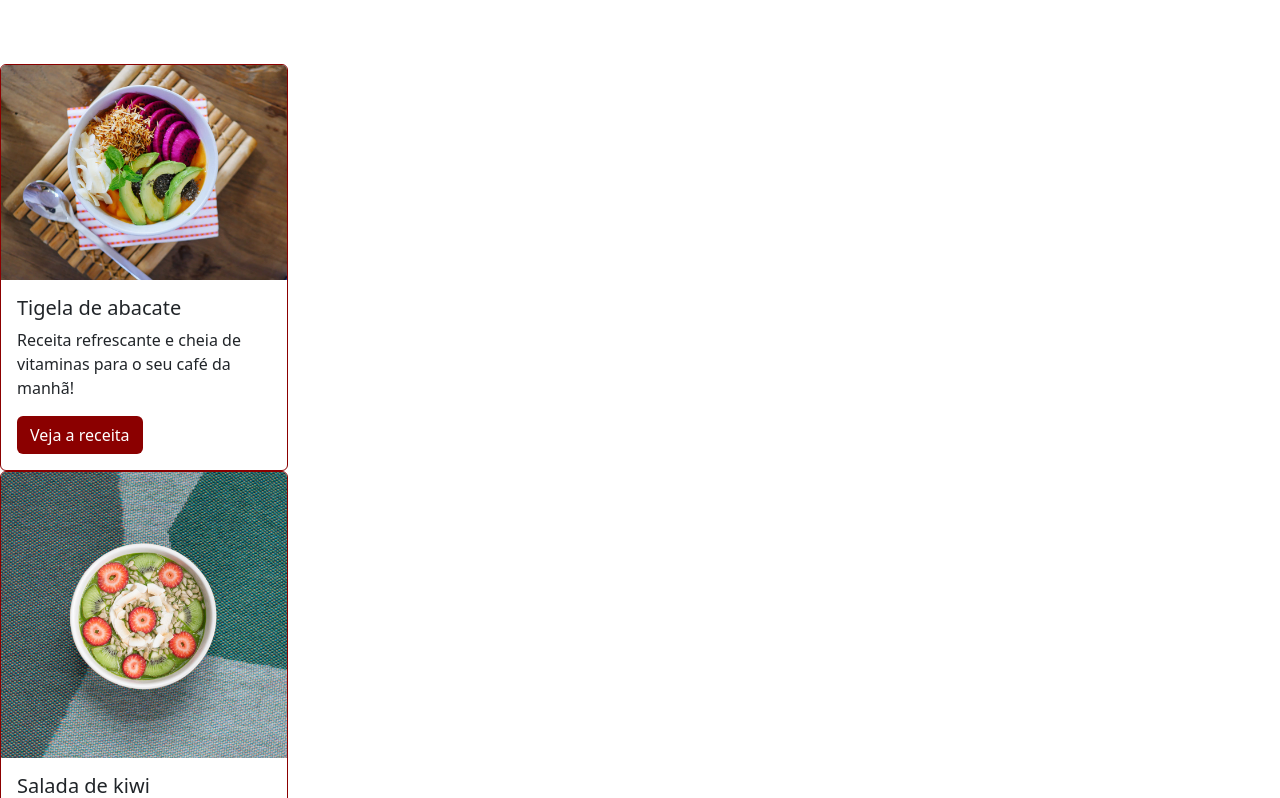
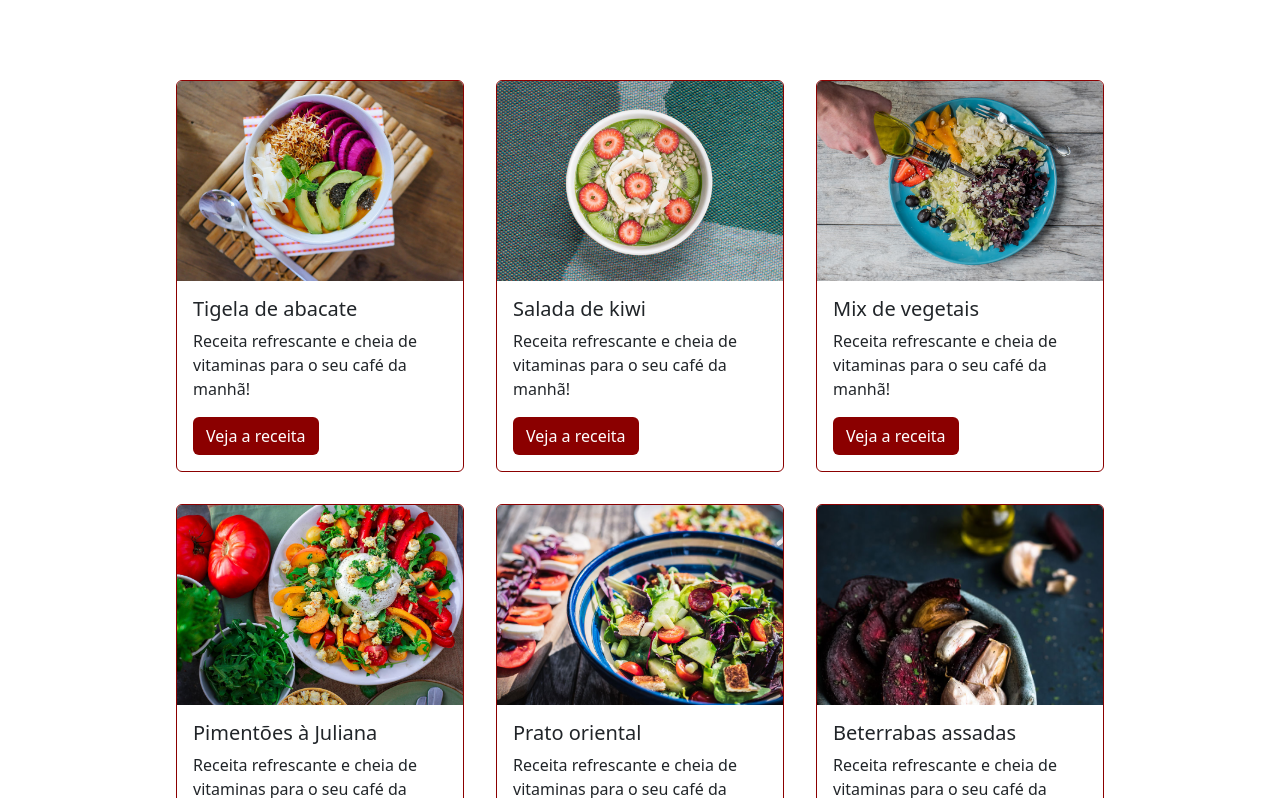
Before and after one commit to jvieira562/estudos-sobre-frontend-com-bootstrap, a plain HTML site: page curso_bootstrap_alura/projeto-base/index.html in a window 1280 px wide. Shown: the part 574-1372 px from the top of the page. Drawn offline with nearby package versions, Linux system fonts and the light colour scheme.

Commit message:
Trabalhando com grids

```diff
--- a/curso_bootstrap_alura/projeto-base/index.html
+++ b/curso_bootstrap_alura/projeto-base/index.html
@@ -11,16 +11,14 @@
 </head>
 
 <body>
-  <!--NAVBAR-->
+  <header class="cabecalho">
     <nav class="navbar navbar-expand-lg bg-light">
       <div class="container-fluid">
         <a class="navbar-brand" href="#">Fruta e Fruto</a>
-
         <button class="navbar-toggler" type="button" data-bs-toggle="collapse" data-bs-target="#navbarNav"
           aria-controls="navbarNav" aria-expanded="false" aria-label="Toggle navigation">
           <span class="navbar-toggler-icon"></span>
         </button>
-
         <div class="collapse navbar-collapse justify-content-end" id="navbarNav">
           <ul class="navbar-nav">
             <li class="nav-item"><a class="nav-link active" aria-current="page" href="#">Inicio</a></li>
@@ -31,8 +29,10 @@
         </div>
       </div>
     </nav>
-  <!--NAVBAR-FIM-->
-  <!--CARROSSEL-->
+  </header>
+
+  <main>
+    <section class="carrossel">
       <div id="carouselExampleCaptions" class="carousel slide" data-bs-interval="4000" data-bs-ride="carousel">
         <div class="carousel-indicators">
           <button type="button" data-bs-target="#carouselExampleCaptions" data-bs-slide-to="0" class="active"
@@ -54,76 +54,88 @@
             </div>
           </div>
         </div>
-    <button class="carousel-control-prev" type="button" data-bs-target="#carouselExampleCaptions" data-bs-slide="prev">
+        <button class="carousel-control-prev" type="button" data-bs-target="#carouselExampleCaptions"
+          data-bs-slide="prev">
           <span class="carousel-control-prev-icon" aria-hidden="true"></span>
           <span class="visually-hidden">Previous</span>
         </button>
-    <button class="carousel-control-next" type="button" data-bs-target="#carouselExampleCaptions" data-bs-slide="next">
+        <button class="carousel-control-next" type="button" data-bs-target="#carouselExampleCaptions"
+          data-bs-slide="next">
           <span class="carousel-control-next-icon" aria-hidden="true"></span>
           <span class="visually-hidden">Next</span>
         </button>
       </div>
-  <!--CARROSSEL-FIM-->
+    </section>
 
+    <section class="titulo">
       <h2 class="text-center font-titulo cor-especial pt-5">Receitas para economizar e ganhar saúde</h2>
-  <p class="text-center text-secondary pb-5">Nossas receitas ajudam você a aproveitar melhor os alimentos, economizar,
+      <p class="text-center text-secondary pb-5">Nossas receitas ajudam você a aproveitar melhor os alimentos,
+        economizar,
         ganhar tempo e praticidade</p>
-  <!--CARDS-->
-
-  <div class="card" style="border-color: darkred; width: 18rem;">
-    <img src="src/img/receita-abacate.jpg" class="card-img-top" alt="...">
+    </section>
+    <section class="receitas container text">
+      <div class="row justify-content-center">
+        <article class="card col-12 p-0 m-3 col-md-4" style="border-color: darkred; max-width: 18rem;">
+          <img src="src/img/receita-abacate.jpg" class="card-img-top card-posicao-imagem" alt="...">
           <div class="card-body">
             <h5 class="card-title">Tigela de abacate</h5>
             <p class="card-text">Receita refrescante e cheia de vitaminas para o seu café da manhã!</p>
             <a href="#" class="btn" style="background-color: darkred; color: white;">Veja a receita</a>
           </div>
-  </div>
+        </article>
 
-  <div class="card" style="border-color: darkred; width: 18rem;">
-    <img src="src/img/receita-kiwi.jpg" class="card-img-top" alt="Tigela de mingau com kiwi, vista superior.">
+        <article class="card col-12 p-0 m-3  col-md-4" style="border-color: darkred; max-width: 18rem;">
+          <img src="src/img/receita-kiwi.jpg" class="card-img-top card-posicao-imagem"
+            alt="Tigela de mingau com kiwi, vista superior.">
           <div class="card-body">
             <h5 class="card-title">Salada de kiwi</h5>
             <p class="card-text">Receita refrescante e cheia de vitaminas para o seu café da manhã!</p>
             <a href="#" class="btn" style="background-color: darkred; color: white;">Veja a receita</a>
           </div>
-  </div>
+        </article>
 
-  <div class="card" style="border-color: darkred; width: 18rem;">
-    <img src="src/img/receita-mix.jpg" class="card-img-top" alt="Prato com mix de vegetais e mão de pessoa adicionando azeite, vista superior.">
+        <article class="card col-12 p-0 m-3  col-md-4" style="border-color: darkred; max-width: 18rem;">
+          <img src="src/img/receita-mix.jpg" class="card-img-top card-posicao-imagem"
+            alt="Prato com mix de vegetais e mão de pessoa adicionando azeite, vista superior.">
           <div class="card-body">
             <h5 class="card-title">Mix de vegetais</h5>
             <p class="card-text">Receita refrescante e cheia de vitaminas para o seu café da manhã!</p>
             <a href="#" class="btn" style="background-color: darkred; color: white;">Veja a receita</a>
           </div>
-  </div>
+        </article>
 
-  <div class="card" style="border-color: darkred; width: 18rem;">
-    <img src="src/img/receita-pimentoes.jpg" class="card-img-top" alt="Prato de salada de pimentões com alguns ingredientes ao lado, vista superior.">
+        <article class="card col-12 p-0 m-3  col-md-4" style="border-color: darkred; max-width: 18rem;">
+          <img src="src/img/receita-pimentoes.jpg" class="card-img-top card-posicao-imagem"
+            alt="Prato de salada de pimentões com alguns ingredientes ao lado, vista superior.">
           <div class="card-body">
             <h5 class="card-title">Pimentões à Juliana</h5>
             <p class="card-text">Receita refrescante e cheia de vitaminas para o seu café da manhã!</p>
             <a href="#" class="btn" style="background-color: darkred; color: white;">Veja a receita</a>
           </div>
-  </div>
+        </article>
 
-  <div class="card" style="border-color: darkred; width: 18rem;">
-    <img src="src/img/receita-oriental.jpg" class="card-img-top" alt="Tigela com salada de vegetais estilo oriental, vista de cima.">
+        <article class="card col-12 p-0 m-3  col-md-4" style="border-color: darkred; max-width: 18rem;">
+          <img src="src/img/receita-oriental.jpg" class="card-img-top card-posicao-imagem"
+            alt="Tigela com salada de vegetais estilo oriental, vista de cima.">
           <div class="card-body">
             <h5 class="card-title">Prato oriental</h5>
             <p class="card-text">Receita refrescante e cheia de vitaminas para o seu café da manhã!</p>
             <a href="#" class="btn" style="background-color: darkred; color: white;">Veja a receita</a>
           </div>
-  </div>
+        </article>
 
-  <div class="card" style="border-color: darkred; width: 18rem;">
-    <img src="src/img/receita-beterrabas.jpg" class="card-img-top" alt="Tigela com beterrabas e dentes de alho assados em primeiro plano, com ingredientes ao fundo.">
+        <article class="card col-12 p-0 m-3  col-md-4" style="border-color: darkred; max-width: 18rem;">
+          <img src="src/img/receita-beterrabas.jpg" class="card-img-top card-posicao-imagem"
+            alt="Tigela com beterrabas e dentes de alho assados em primeiro plano, com ingredientes ao fundo.">
           <div class="card-body">
             <h5 class="card-title">Beterrabas assadas</h5>
             <p class="card-text">Receita refrescante e cheia de vitaminas para o seu café da manhã!</p>
             <a href="#" class="btn" style="background-color: darkred; color: white;">Veja a receita</a>
+        </article>
       </div>
       </div>
-  <!--CARDS-FIM-->
+    </section>
+  </main>
 
   <p>contato:<a href="mailto:email@frutafruto.com.br">email@frutafruto.com.br</a></p>
 
--- a/curso_bootstrap_alura/projeto-base/src/css/style.css
+++ b/curso_bootstrap_alura/projeto-base/src/css/style.css
@@ -17,3 +17,8 @@
 .cor-especial {
     color: darkred;
 }
+
+.card-posicao-imagem {
+    object-fit: cover;
+    height: 200px;
+}
```
Lines whose indentation alone changed are shown as unchanged.
